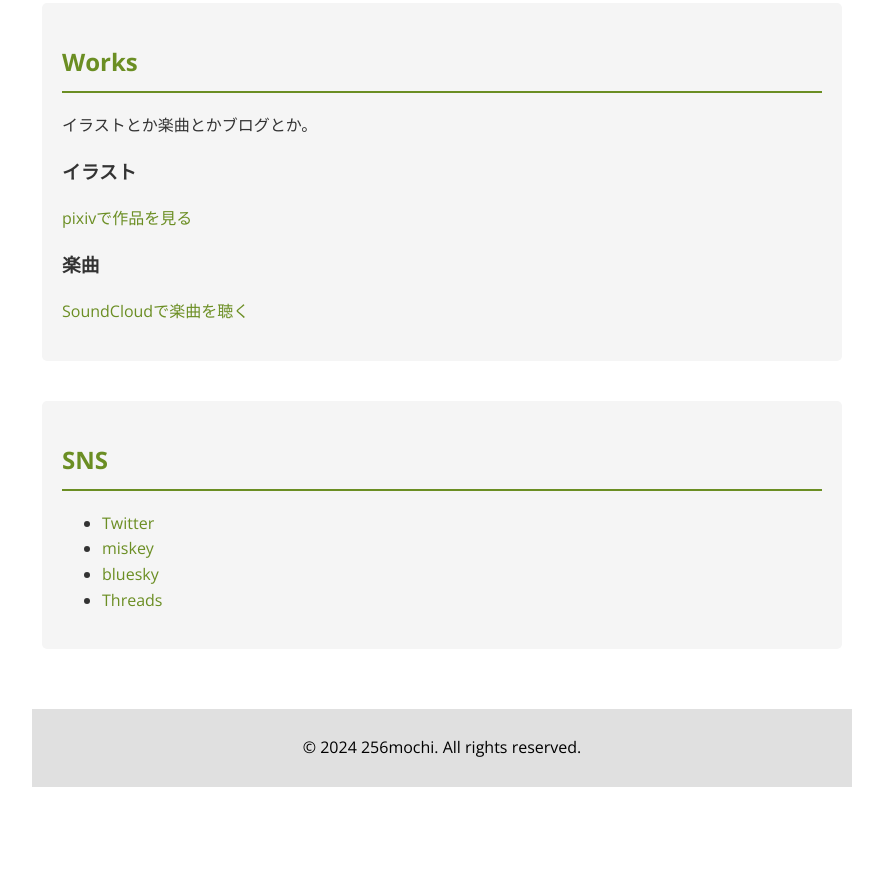
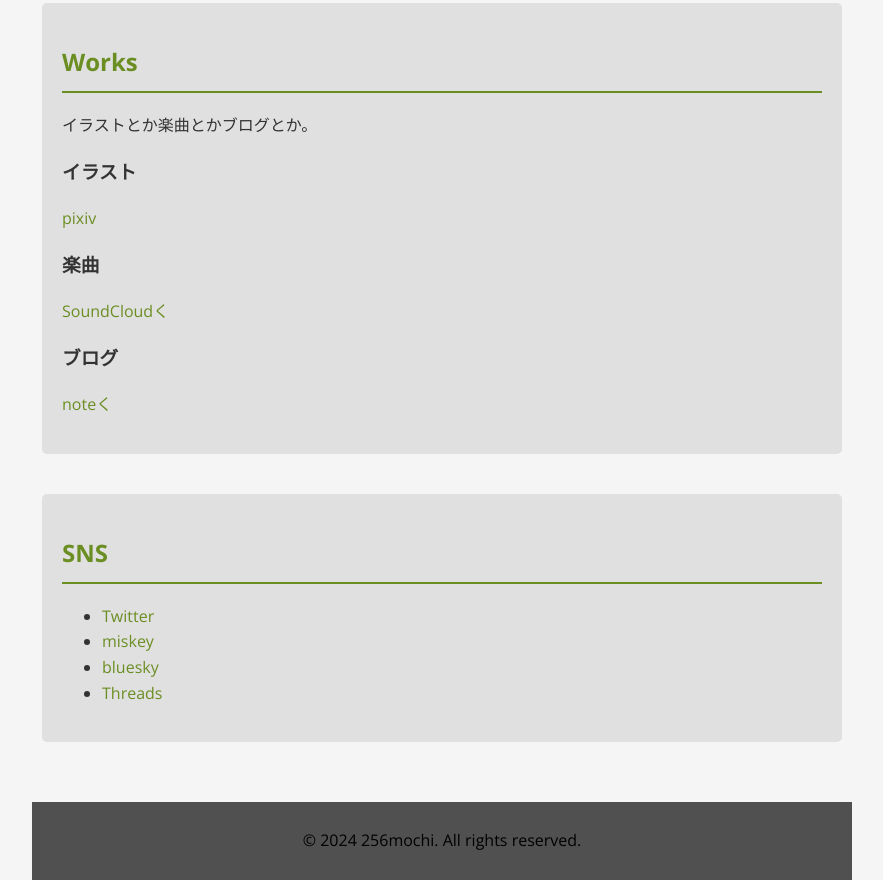
Before and after one commit to 256mochi/256mochi.github.io, a plain HTML site: page index.html in a window 1280 px wide. Shown: the part 883-1763 px from the top of the page, without its empty margins (198-1081 px from the left). Before the commit the page ends 1670 px from the top, so only its background shows below. Drawn offline with nearby package versions, Linux system fonts and the light colour scheme.

Commit message:
CSS修正・コンテンツ修正

```diff
--- a/index.html
+++ b/index.html
@@ -13,7 +13,7 @@
             margin: 0;
             padding: 0;
             color: #333;
-            background-color: #FFFFFF;
+            background-color: #F5F5F5;
         }
         header, nav, main, footer {
             padding: 20px;
@@ -21,7 +21,7 @@
             margin: 0 auto;
         }
         header {
-            background-color: #F5F5F5;
+            background-color:#505050;
             text-align: center;
             padding: 40px 20px;
         }
@@ -52,7 +52,7 @@
         }
         section {
             margin-bottom: 40px;
-            background-color: #F5F5F5;
+            background-color: #E0E0E0;
             padding: 20px;
             border-radius: 5px;
         }
@@ -69,7 +69,7 @@
             text-decoration: underline;
         }
         footer {
-            background-color: #E0E0E0;
+            background-color: #505050;
             text-align: center;
             padding: 10px;
             color: #000000;
@@ -110,9 +110,11 @@
             <h2>Works</h2>
             <p>イラストとか楽曲とかブログとか。</p>
             <h3>イラスト</h3>
-            <p><a href="https://www.pixiv.net/en/users/Your_Pixiv_ID" target="_blank" rel="noopener noreferrer">pixivで作品を見る</a></p>
+            <p><a href="https://www.pixiv.net/users/7658529" target="_blank" rel="noopener noreferrer">pixiv</a></p>
             <h3>楽曲</h3>
-            <p><a href="https://soundcloud.com/Your_SoundCloud_ID" target="_blank" rel="noopener noreferrer">SoundCloudで楽曲を聴く</a></p>
+            <p><a href="https://soundcloud.com/pevsxe0stf7m" target="_blank" rel="noopener noreferrer">SoundCloudく</a></p>
+            <h3>ブログ</h3>
+            <p><a href="https://note.com/256mochi" target="_blank" rel="noopener noreferrer">noteく</a></p>
         </section>
 
         <section id="SNS">
@@ -120,8 +122,8 @@
             <ul>
                 <li><a href="https://x.com/Nyankoro_mochi" target="_blank" rel="noopener noreferrer">Twitter</a></li>
                 <li><a href="https://misskey.io/@256mochi" target="_blank" rel="noopener noreferrer">miskey</a></li>
-                <li><a href="#" target="_blank" rel="noopener noreferrer">bluesky</a></li>
-                <li><a href="#" target="_blank" rel="noopener noreferrer">Threads</a></li>
+                <li><a href="https://bsky.app/profile/256mochi.bsky.social" target="_blank" rel="noopener noreferrer">bluesky</a></li>
+                <li><a href="https://www.threads.net/@256.mochi" target="_blank" rel="noopener noreferrer">Threads</a></li>
             </ul>
         </section>
     </main>
--- a/styles.css
+++ /dev/null
@@ -1,50 +0,0 @@
-/* styles.css */
-body {
-    font-family: Arial, sans-serif;
-    line-height: 1.6;
-    color: #333;
-    max-width: 800px;
-    margin: 0 auto;
-    padding: 20px;
-}
-
-header {
-    background-color: #f4f4f4;
-    padding: 1rem;
-    margin-bottom: 2rem;
-}
-
-nav ul {
-    list-style-type: none;
-    padding: 0;
-}
-
-nav ul li {
-    display: inline;
-    margin-right: 10px;
-}
-
-h1, h2, h3 {
-    color: #2c3e50;
-}
-
-a {
-    color: #3498db;
-    text-decoration: none;
-}
-
-a:hover {
-    text-decoration: underline;
-}
-
-.more-link {
-    display: inline-block;
-    margin-top: 10px;
-}
-
-footer {
-    margin-top: 2rem;
-    text-align: center;
-    font-size: 0.9rem;
-    color: #777;
-}
```
